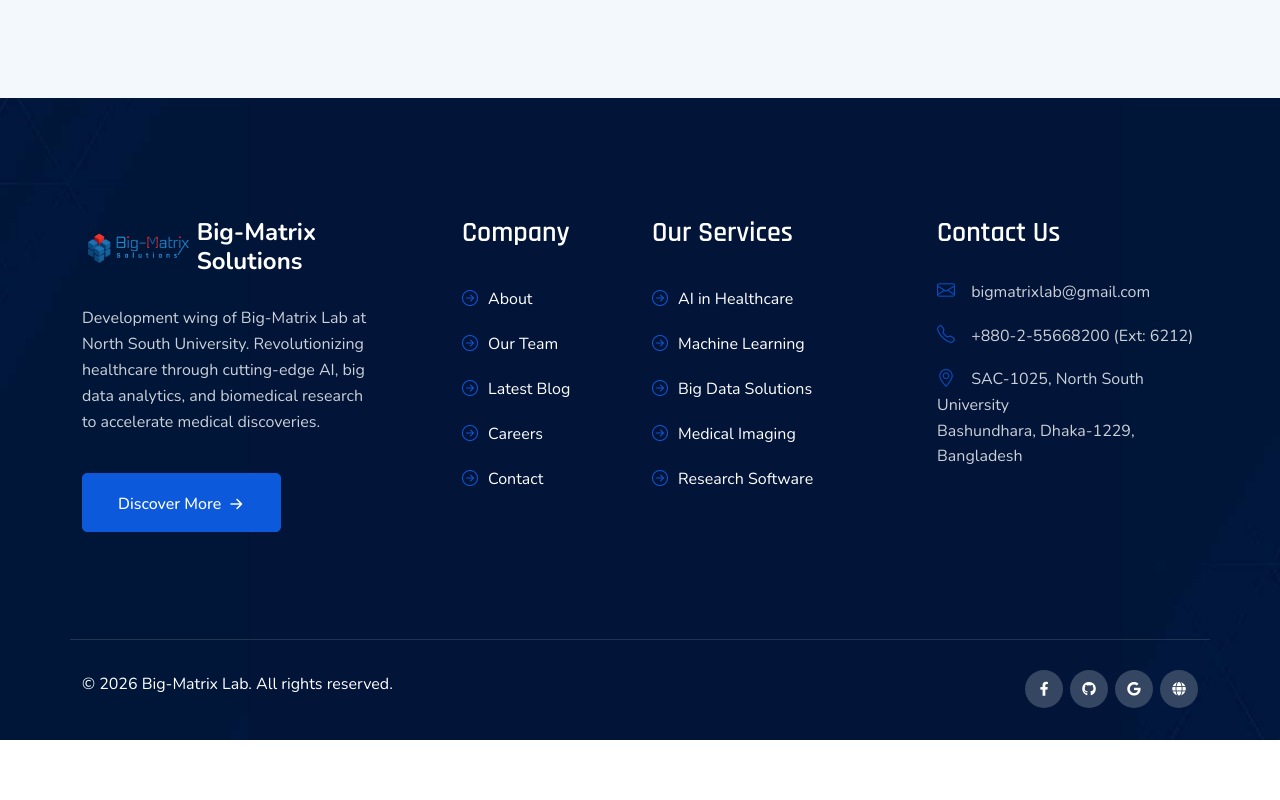
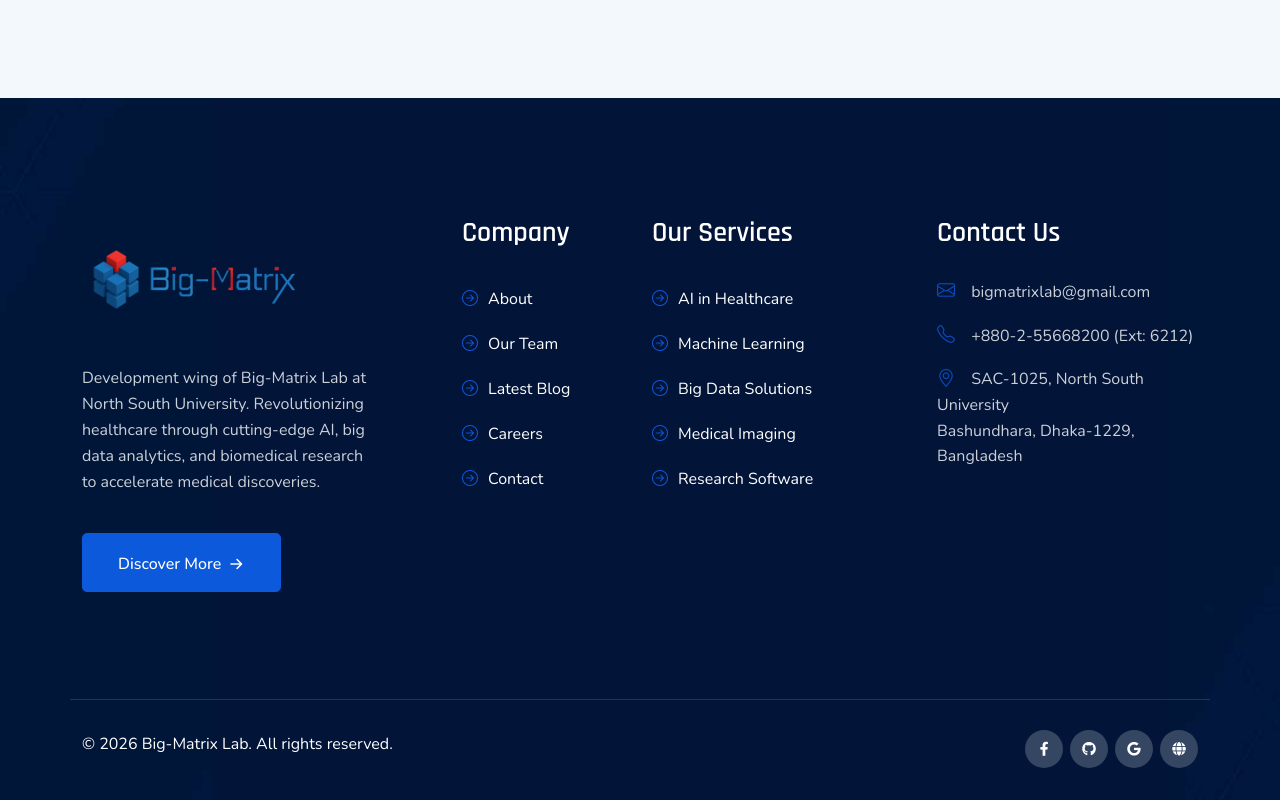
Before and after one commit to BigMatrixLab/Big-Matrix-Solutions, a React (Vite) app: page / in a window 1280 px wide. Shown: the part 9225-10025 px from the top of the page. Before the commit the page ends 9965 px from the top, so only its background shows below. Built offline with nearby package versions, Linux system fonts and the light colour scheme.

Commit message:
logo changed

```diff
--- a/src/components/FooterArea.jsx
+++ b/src/components/FooterArea.jsx
@@ -9,10 +9,8 @@ const FooterArea = () => {
                     <div className="col-lg-4 col-md-6">
                         <div className="footer-logo">
                             <Link to="/" className="d-flex align-items-center">
-                                <img src="/assets/images/big_matrix_cube_logo.png" alt="logo" style={{ maxHeight: '60px' }} />
-                                <span className="logo-text ms-2" style={{ fontWeight: 'bold', fontSize: '24px', lineHeight: '1.2', color: '#fff' }}>
-                                    Big-Matrix<br />Solutions
-                                </span>
+                                <img src="/assets/images/big_matrix_cube_logo.png" alt="logo" style={{ maxHeight: '120px' }} />
+
                             </Link>
                         </div>
                         <div class="footer-widget-desc">
```
Also changed, not shown: public/assets/images/big_matrix_cube_logo.png, public/assets/images/logo-2.png (deleted).
